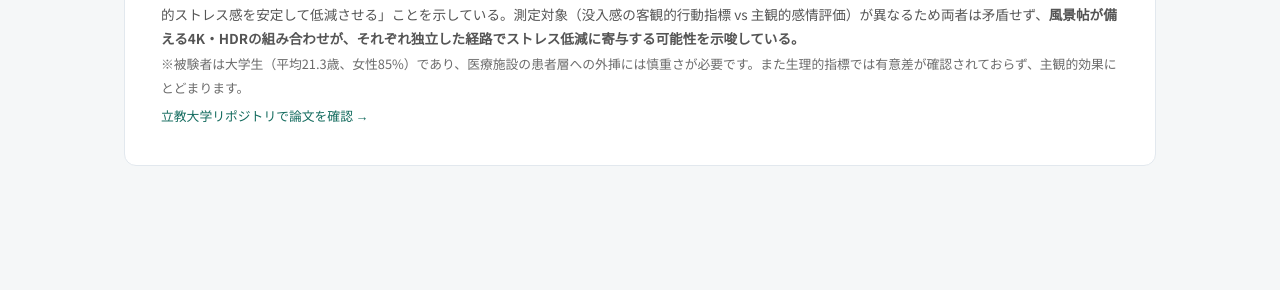
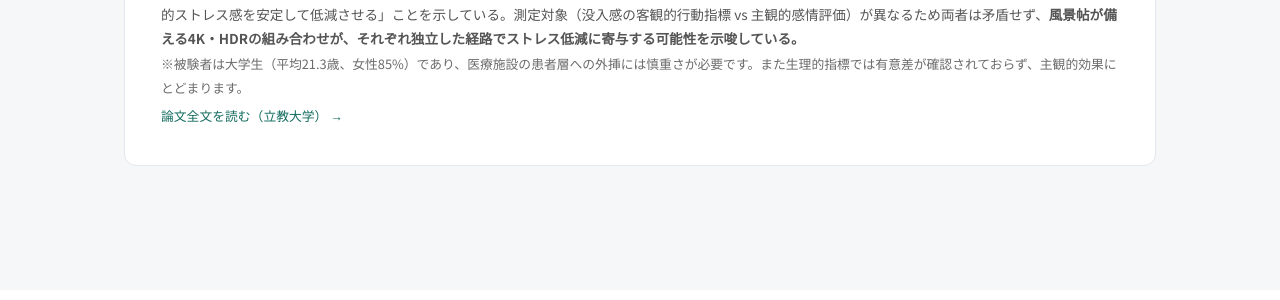
Before and after one commit to dr836gnypeq-ctrl/fukeichou-site, a Jekyll site: the page built from quality.html, in a window 1280 px wide and 900 px high, scrolled down 4420 px. Shown: the part 154-454 px from the top of the window. Built offline with Jekyll 4.4.1, drawn with Linux system fonts in a browser that asks for light colours; nearby versions of some CDN libraries.

Commit message:
fix: simplify Kawakubo link text

```diff
--- a/quality.html
+++ b/quality.html
@@ -318,7 +318,7 @@ canvas.ql-bit-canvas{height:40px}
         <strong>Hinde (2022) との対応：</strong>Hindeが「没入感を高めるのは解像度ではなくHDRの効果」を示したのに対し、川久保ら（2015）は「4K解像度がHD映像より主観的ストレス感を安定して低減させる」ことを示している。測定対象（没入感の客観的行動指標 vs 主観的感情評価）が異なるため両者は矛盾せず、<strong>風景帖が備える4K・HDRの組み合わせが、それぞれ独立した経路でストレス低減に寄与する可能性を示唆している。</strong><br>
         <span style="font-size:.8rem;color:var(--ink-faint)">※被験者は大学生（平均21.3歳、女性85%）であり、医療施設の患者層への外挿には慎重さが必要です。また生理的指標では有意差が確認されておらず、主観的効果にとどまります。</span>
       </p>
-      <a class="ql-study-link" href="https://rikkyo.repo.nii.ac.jp/record/10982/files/AA11430459_57_02.pdf" target="_blank" rel="noopener">立教大学リポジトリで論文を確認 →</a>
+      <a class="ql-study-link" href="https://rikkyo.repo.nii.ac.jp/record/10982/files/AA11430459_57_02.pdf" target="_blank" rel="noopener">論文全文を読む（立教大学） →</a>
     </div>
   </div>
 </section>
```
